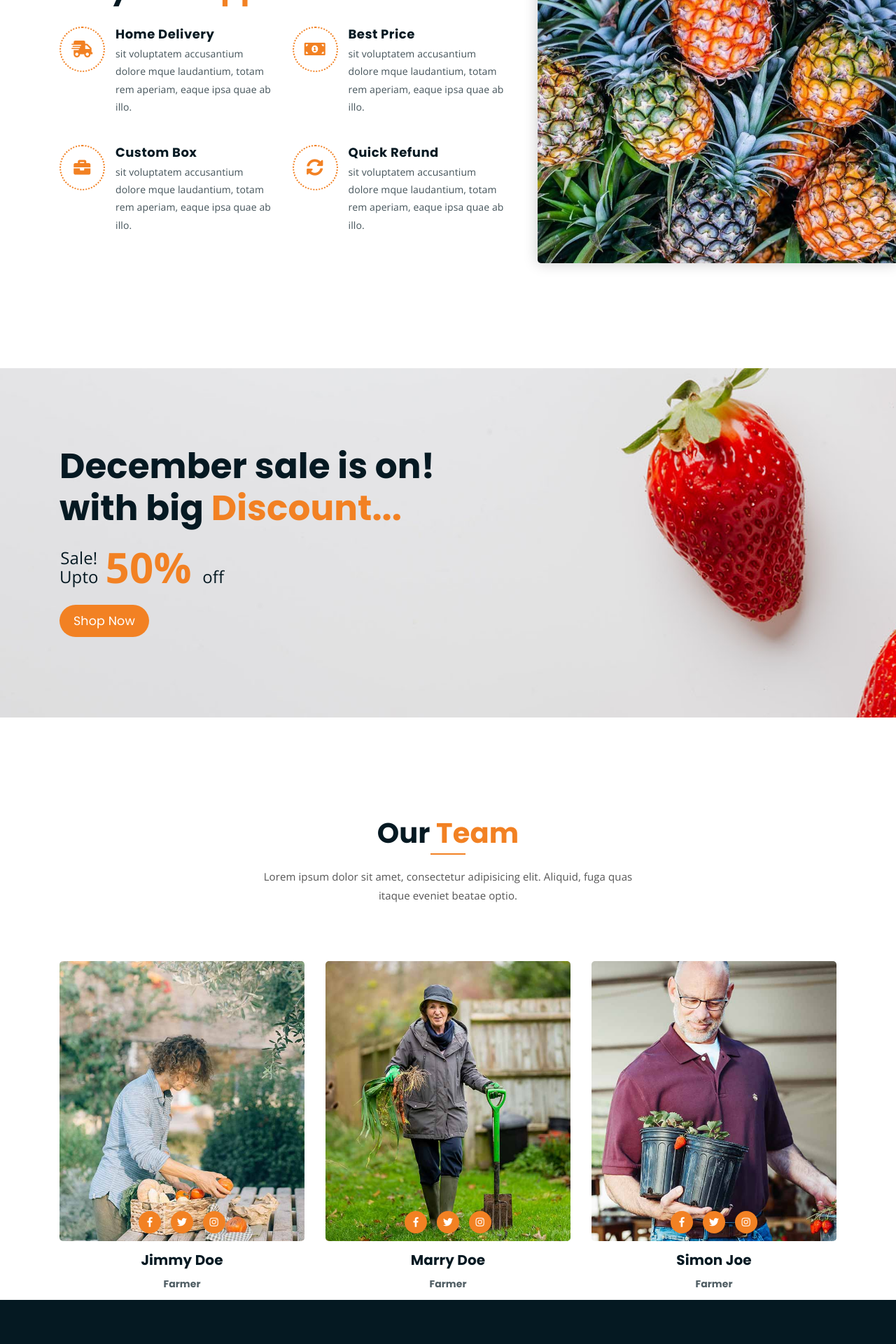
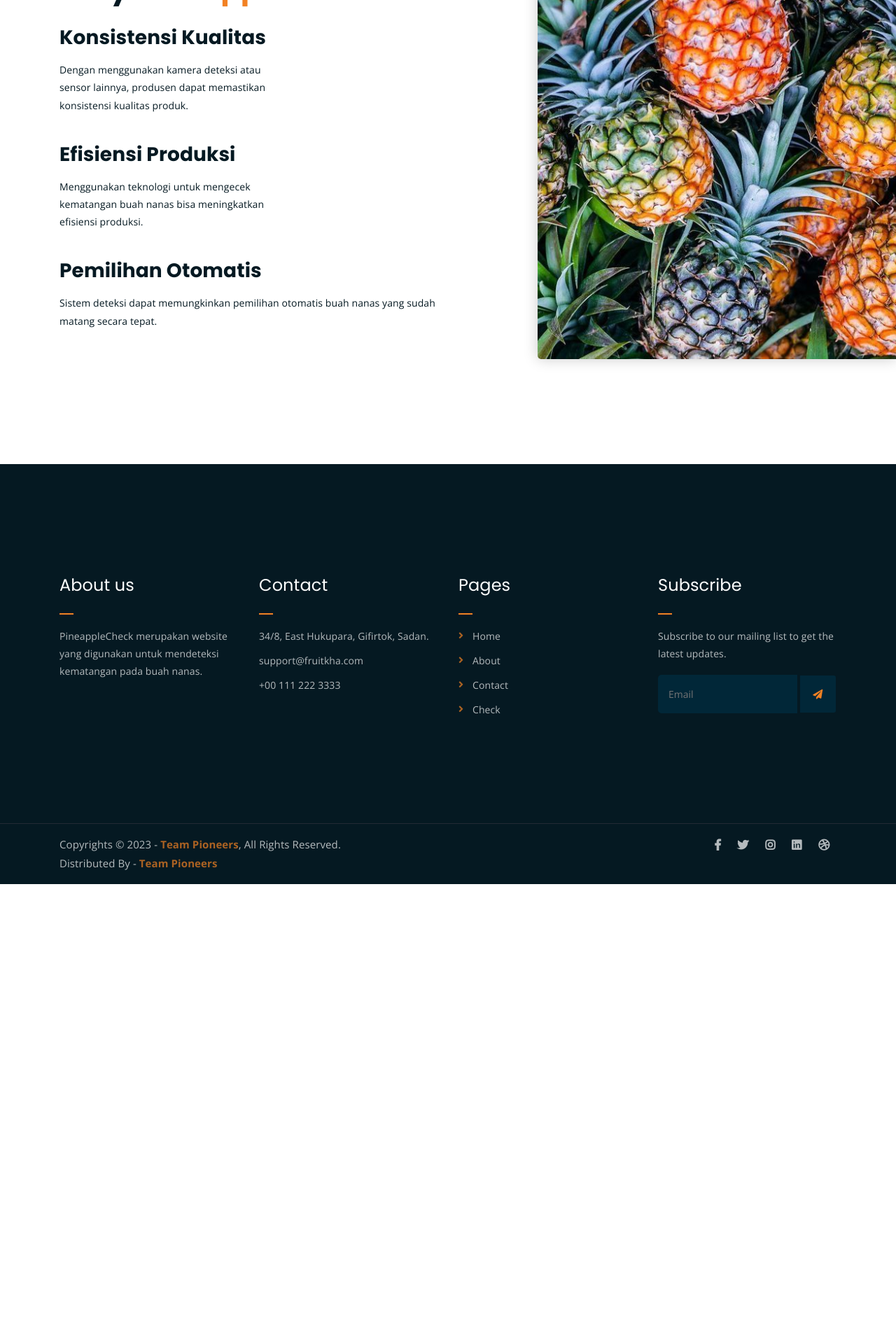
Before and after one commit to r021n/tim-2---klasifikasi-nanas, a Flask app: page /about in a window 1280 px wide. Shown: the part 640-2560 px from the top of the page at 70% size. After the commit the page ends 1903 px from the top, so only its background shows below. Run offline with Flask 3, Linux system fonts and the light colour scheme; some libraries are stand-ins or nearby versions.

Commit message:
perubahan kode

```diff
--- a/templates/about.html
+++ b/templates/about.html
@@ -59,8 +59,8 @@
 						<!-- menu start -->
 						<nav class="main-menu">
 							<ul>
-								<li class="current-list-item"><a href="{{ url_for('index') }}">Home</a></li>
-								<li><a href="{{ url_for('about') }}">About</a></li>
+								<li><a href="{{ url_for('index') }}">Home</a></li>
+								<li class="current-list-item"><a href="{{ url_for('about') }}">About</a></li>
 								<li><a href="{{ url_for('contact') }}">Contact</a></li>
 								<li> <a href="{{ url_for('check') }}">Check</a></li>
 
@@ -125,45 +125,34 @@
 						<div class="row">
 							<div class="col-lg-6 col-md-6 mb-4 mb-md-5">
 								<div class="list-box d-flex">
-									<div class="list-icon">
-										<i class="fas fa-shipping-fast"></i>
 									</div>
 									<div class="content">
-										<h3>Home Delivery</h3>
-										<p>sit voluptatem accusantium dolore mque laudantium, totam rem aperiam, eaque ipsa quae ab illo.</p>
+										<h3>Konsistensi Kualitas</h3>
+										<p>Dengan menggunakan kamera deteksi atau sensor lainnya, produsen dapat memastikan konsistensi kualitas produk.</p>
 									</div>
 								</div>
 							</div>
+							<div class="row">
 							<div class="col-lg-6 col-md-6 mb-5 mb-md-5">
 								<div class="list-box d-flex">
-									<div class="list-icon">
-										<i class="fas fa-money-bill-alt"></i>
 									</div>
 									<div class="content">
-										<h3>Best Price</h3>
-										<p>sit voluptatem accusantium dolore mque laudantium, totam rem aperiam, eaque ipsa quae ab illo.</p>
+										<h3>Efisiensi Produksi</h3>
+										<p>Menggunakan teknologi untuk mengecek kematangan buah nanas bisa meningkatkan efisiensi produksi. </p>
 									</div>
 								</div>
 							</div>
+							</div>
+							</div class="row">
 							<div class="col-lg-6 col-md-6 mb-5 mb-md-5">
 								<div class="list-box d-flex">
-									<div class="list-icon">
-										<i class="fas fa-briefcase"></i>
 									</div>
 									<div class="content">
-										<h3>Custom Box</h3>
-										<p>sit voluptatem accusantium dolore mque laudantium, totam rem aperiam, eaque ipsa quae ab illo.</p>
+										<h3>Pemilihan Otomatis</h3>
+										<p>Sistem deteksi dapat memungkinkan pemilihan otomatis buah nanas yang sudah matang secara tepat.</p>
 									</div>
 								</div>
 							</div>
-							<div class="col-lg-6 col-md-6">
-								<div class="list-box d-flex">
-									<div class="list-icon">
-										<i class="fas fa-sync-alt"></i>
-									</div>
-									<div class="content">
-										<h3>Quick Refund</h3>
-										<p>sit voluptatem accusantium dolore mque laudantium, totam rem aperiam, eaque ipsa quae ab illo.</p>
 									</div>
 								</div>
 							</div>
@@ -175,65 +164,6 @@
 	</div>
 	<!-- end featured section -->
 
-	<!-- shop banner -->
-	<section class="shop-banner">
-    	<div class="container">
-        	<h3>December sale is on! <br> with big <span class="orange-text">Discount...</span></h3>
-            <div class="sale-percent"><span>Sale! <br> Upto</span>50% <span>off</span></div>
-            <a href="shop.html" class="cart-btn btn-lg">Shop Now</a>
-        </div>
-    </section>
-	<!-- end shop banner -->
-
-	<!-- team section -->
-	<div class="mt-150">
-		<div class="container">
-			<div class="row">
-				<div class="col-lg-8 offset-lg-2 text-center">
-					<div class="section-title">
-						<h3>Our <span class="orange-text">Team</span></h3>
-						<p>Lorem ipsum dolor sit amet, consectetur adipisicing elit. Aliquid, fuga quas itaque eveniet beatae optio.</p>
-					</div>
-				</div>
-			</div>
-			<div class="row">
-				<div class="col-lg-4 col-md-6">
-					<div class="single-team-item">
-						<div class="team-bg team-bg-1"></div>
-						<h4>Jimmy Doe <span>Farmer</span></h4>
-						<ul class="social-link-team">
-							<li><a href="#" target="_blank"><i class="fab fa-facebook-f"></i></a></li>
-							<li><a href="#" target="_blank"><i class="fab fa-twitter"></i></a></li>
-							<li><a href="#" target="_blank"><i class="fab fa-instagram"></i></a></li>
-						</ul>
-					</div>
-				</div>
-				<div class="col-lg-4 col-md-6">
-					<div class="single-team-item">
-						<div class="team-bg team-bg-2"></div>
-						<h4>Marry Doe <span>Farmer</span></h4>
-						<ul class="social-link-team">
-							<li><a href="#" target="_blank"><i class="fab fa-facebook-f"></i></a></li>
-							<li><a href="#" target="_blank"><i class="fab fa-twitter"></i></a></li>
-							<li><a href="#" target="_blank"><i class="fab fa-instagram"></i></a></li>
-						</ul>
-					</div>
-				</div>
-				<div class="col-lg-4 col-md-6 offset-md-3 offset-lg-0">
-					<div class="single-team-item">
-						<div class="team-bg team-bg-3"></div>
-						<h4>Simon Joe <span>Farmer</span></h4>
-						<ul class="social-link-team">
-							<li><a href="#" target="_blank"><i class="fab fa-facebook-f"></i></a></li>
-							<li><a href="#" target="_blank"><i class="fab fa-twitter"></i></a></li>
-							<li><a href="#" target="_blank"><i class="fab fa-instagram"></i></a></li>
-						</ul>
-					</div>
-				</div>
-			</div>
-		</div>
-	</div>
-	<!-- end team section -->
 
 
 	<!-- footer -->
@@ -243,7 +173,7 @@
 				<div class="col-lg-3 col-md-6">
 					<div class="footer-box about-widget">
 						<h2 class="widget-title">About us</h2>
-						<p>Ut enim ad minim veniam perspiciatis unde omnis iste natus error sit voluptatem accusantium doloremque laudantium, totam rem aperiam, eaque ipsa quae.</p>
+						<p>PineappleCheck merupakan website yang digunakan untuk mendeteksi kematangan pada buah nanas.</p>
 					</div>
 				</div>
 				<div class="col-lg-3 col-md-6">
--- a/templates/contact.html
+++ b/templates/contact.html
@@ -59,9 +59,9 @@
 						<!-- menu start -->
 						<nav class="main-menu">
 							<ul>
-								<li class="current-list-item"><a href="{{ url_for('index') }}">Home</a></li>
+								<li><a href="{{ url_for('index') }}">Home</a></li>
 								<li><a href="{{ url_for('about') }}">About</a></li>
-								<li><a href="{{ url_for('contact') }}">Contact</a></li>
+								<li class="current-list-item"><a href="{{ url_for('contact') }}">Contact</a></li>
 								<li> <a href="{{ url_for('check') }}">Check</a></li>
 
 								<li>
@@ -185,7 +185,7 @@
 				<div class="col-lg-3 col-md-6">
 					<div class="footer-box about-widget">
 						<h2 class="widget-title">About us</h2>
-						<p>Ut enim ad minim veniam perspiciatis unde omnis iste natus error sit voluptatem accusantium doloremque laudantium, totam rem aperiam, eaque ipsa quae.</p>
+						<p>PineappleCheck merupakan website yang digunakan untuk mendeteksi kematangan pada buah nanas.</p>
 					</div>
 				</div>
 				<div class="col-lg-3 col-md-6">
--- a/templates/index.html
+++ b/templates/index.html
@@ -154,7 +154,7 @@
 				<div class="col-lg-3 col-md-6">
 					<div class="footer-box about-widget">
 						<h2 class="widget-title">About us</h2>
-						<p>Ut enim ad minim veniam perspiciatis unde omnis iste natus error sit voluptatem accusantium doloremque laudantium, totam rem aperiam, eaque ipsa quae.</p>
+						<p>PineappleCheck merupakan website yang digunakan untuk mendeteksi kematangan pada buah nanas.</p>
 					</div>
 				</div>
 				<div class="col-lg-3 col-md-6">
```
